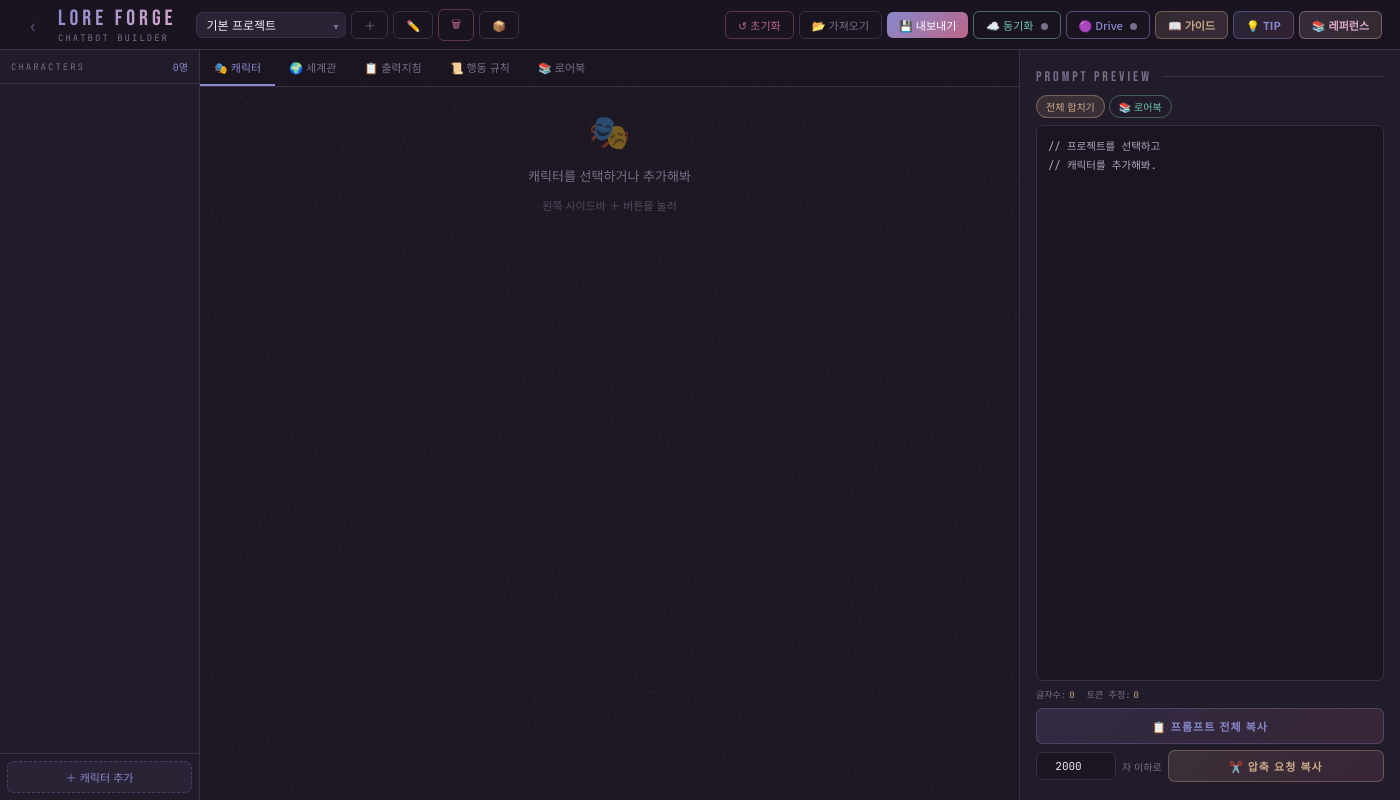
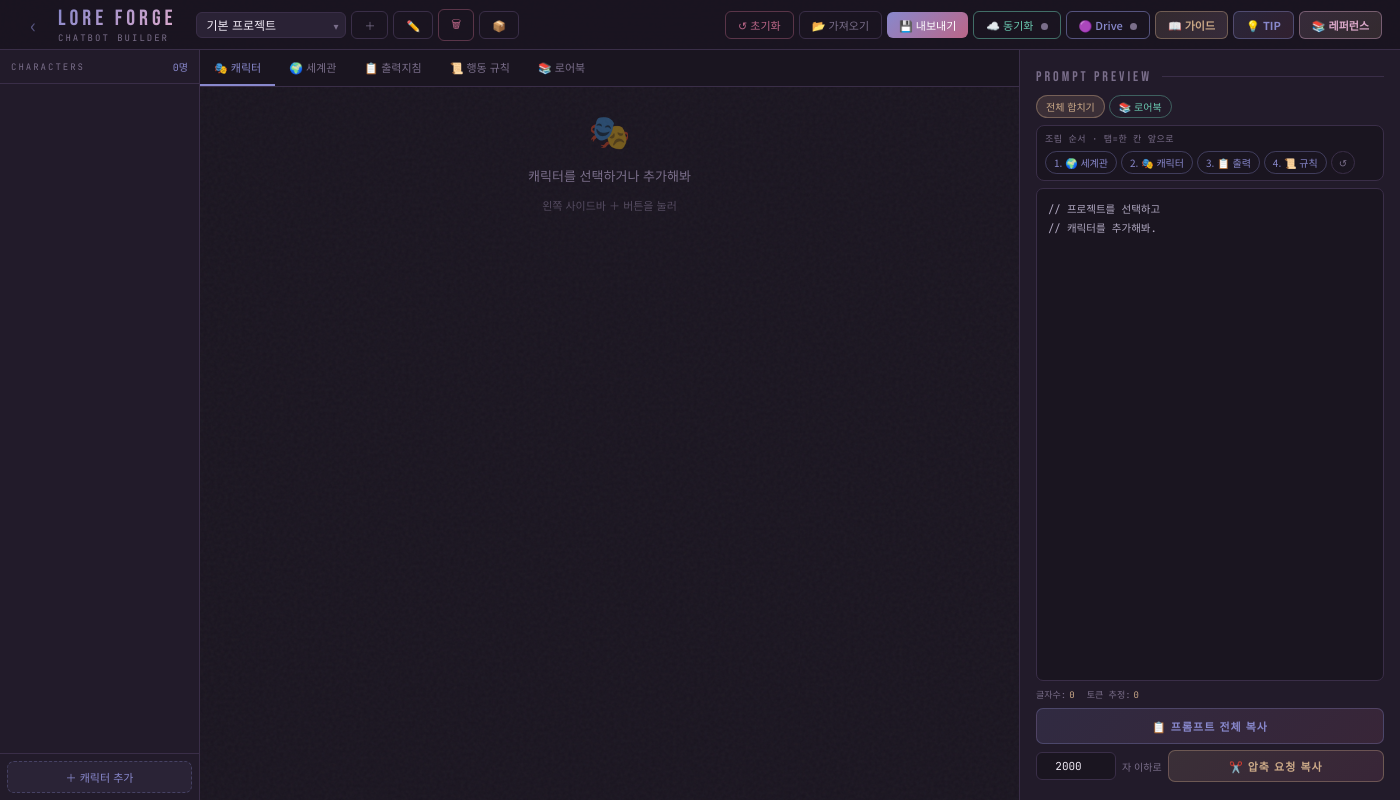
Before and after one commit to Yuki0117-S2/lore-forge, an Electron app: page index.html in a window 1400 px wide. Drawn offline with Linux system fonts and the light colour scheme.

Commit message:
Add files via upload

```diff
--- a/index.html
+++ b/index.html
@@ -149,6 +149,13 @@
   .preview-char-btn.active{background:rgba(136,137,205,0.15);border-color:var(--accent);color:var(--accent);}
   .preview-char-btn.all-btn{border-color:rgba(204,170,136,0.4);color:var(--accent4);}
   .preview-char-btn.all-btn.active{background:rgba(204,170,136,0.15);}
+  .order-bar{display:flex;align-items:center;gap:4px;flex-wrap:wrap;margin-bottom:7px;padding:6px 8px;background:var(--bg);border:1px solid var(--border);border-radius:8px;}
+  .order-label{font-size:9px;color:var(--muted);font-family:'JetBrains Mono',monospace;letter-spacing:0.5px;flex-basis:100%;margin-bottom:2px;}
+  .order-chip{padding:3px 8px;border-radius:20px;border:1px solid rgba(136,136,204,0.35);background:none;color:var(--accent);font-size:10px;cursor:pointer;font-family:'Noto Sans KR',sans-serif;transition:all 0.15s;white-space:nowrap;}
+  .order-chip:hover{background:rgba(136,136,204,0.12);}
+  .order-chip:active{transform:translateX(-2px);}
+  .order-chip.order-reset{border-color:var(--border);color:var(--muted);padding:3px 7px;}
+  .order-chip.order-reset:hover{border-color:var(--accent4);color:var(--accent4);}
   .prompt-output{background:var(--bg);border:1px solid var(--border);border-radius:7px;padding:11px;font-family:'JetBrains Mono',monospace;font-size:10.5px;line-height:1.8;color:#b0a8c0;white-space:pre-wrap;word-break:break-word;flex:1;min-height:200px;overflow-y:auto;}
   .prompt-stats{display:flex;gap:12px;margin-top:7px;}
   .stat{font-family:'JetBrains Mono',monospace;font-size:9px;color:var(--muted);display:flex;align-items:center;gap:3px;}
@@ -650,6 +657,7 @@
     <div class="char-select-bar" id="preview-char-bar">
       <button class="preview-char-btn all-btn active" onclick="setPreviewMode('all',this)">전체 합치기</button>
     </div>
+    <div class="order-bar" id="section-order-bar" style="display:none;"></div>
     <div class="prompt-output" id="prompt-output">// 프로젝트를 선택하고
 // 캐릭터를 추가해봐.</div>
     <div class="prompt-stats">
@@ -767,7 +775,7 @@ function getCurrentChar(){const p=getProject();if(!p)return null;return p.charac
 
 function newProjectData(name){
   return{id:'proj_'+Date.now(),name:name||'새 프로젝트',characters:[],currentCharId:null,archived:false,
-    globalTagData:{},lorebook:[],
+    globalTagData:{},lorebook:[],sectionOrder:['world','char','output','rules'],
     world:{name:'',era:'',desc:'',magic:'',society:'',taboo:'',places:'',toneVal:'50',ruleTags:[],atmoTags:[],placeTags:[],genreChips:[],worldTraits:[]},
     output:{povChips:[],styleChips:[],densityChips:[],lengthChips:[],actionChips:[],narrDetail:'',lengthDetail:'',status:'',affection:'',affectionFactor:'',extra:'',outputTraits:[]},
     rules:{extra:'',mustTags:[],neverTags:[]}
@@ -2026,6 +2034,41 @@ function setVal(id,val){const el=document.getElementById(id);if(el)el.value=val|
 // ===== 프리뷰 모드 =====
 function setPreviewMode(mode,btn){previewMode=mode;document.querySelectorAll('.preview-char-btn').forEach(b=>b.classList.remove('active'));btn.classList.add('active');updatePreview();}
 
+// ===== 섹션 순서 (프롬프트 조립 순서 커스텀) =====
+const SECTION_ORDER_DEFAULT=['world','char','output','rules'];
+const SECTION_ORDER_LABELS={world:'🌍 세계관',char:'🎭 캐릭터',output:'📋 출력',rules:'📜 규칙'};
+function getSectionOrder(proj){
+  // 구버전 프로젝트/외부 import 방어: 누락·중복·불량 키 자동 복구
+  let o=Array.isArray(proj.sectionOrder)?proj.sectionOrder.filter(k=>SECTION_ORDER_DEFAULT.includes(k)):[];
+  o=[...new Set(o)];
+  SECTION_ORDER_DEFAULT.forEach(k=>{if(!o.includes(k))o.push(k);});
+  return o;
+}
+function moveSectionOrder(key){
+  const proj=getProject();if(!proj)return;
+  const o=getSectionOrder(proj);
+  const i=o.indexOf(key);
+  if(i<=0)return; // 맨 앞 칩은 이동 없음
+  [o[i-1],o[i]]=[o[i],o[i-1]];
+  proj.sectionOrder=o;saveAll();updatePreview();
+}
+function resetSectionOrder(){
+  const proj=getProject();if(!proj)return;
+  proj.sectionOrder=[...SECTION_ORDER_DEFAULT];saveAll();updatePreview();
+  showToast('↺ 기본 순서로 되돌렸어!');
+}
+function renderSectionOrderBar(){
+  const bar=document.getElementById('section-order-bar');if(!bar)return;
+  const proj=getProject();
+  if(!proj||previewMode==='lorebook'){bar.style.display='none';return;}
+  bar.style.display='flex';
+  const o=getSectionOrder(proj);
+  let h='<span class="order-label">조립 순서 · 탭=한 칸 앞으로</span>';
+  h+=o.map((k,i)=>`<button class="order-chip" onclick="moveSectionOrder('${k}')">${i+1}. ${SECTION_ORDER_LABELS[k]}</button>`).join('');
+  h+='<button class="order-chip order-reset" onclick="resetSectionOrder()" title="기본 순서로">↺</button>';
+  bar.innerHTML=h;
+}
+
 function updatePreviewBar(){
   const bar=document.getElementById('preview-char-bar');const proj=getProject();
   bar.innerHTML=`<button class="preview-char-btn all-btn${previewMode==='all'?' active':''}" onclick="setPreviewMode('all',this)">전체 합치기</button>`;
@@ -2197,18 +2240,25 @@ function buildFullPrompt(){
     return lb.map(item=>`# 로어북: ${item.title}\n트리거 키워드: ${(item.keywords||[]).join(', ')||'(없음)'}\n\n${item.content||'(내용 없음)'}`).join('\n\n---\n\n');
   }
   if(previewMode==='all'){
-    const parts=proj.characters.map(c=>buildCharPrompt(c)).filter(Boolean);
-    if(world)parts.push(world);if(output)parts.push(output);if(rules)parts.push(rules);
+    const order=getSectionOrder(proj);
+    const charParts=proj.characters.map(c=>buildCharPrompt(c)).filter(Boolean);
+    const sec={world,output,rules};
+    const parts=[];
+    order.forEach(k=>{if(k==='char')parts.push(...charParts);else if(sec[k])parts.push(sec[k]);});
     return parts.join('\n\n---\n\n');
   }else{
     const char=proj.characters.find(c=>c.id===previewMode);if(!char)return'';
-    const parts=[buildCharPrompt(char)];
-    if(world)parts.push(world);if(output)parts.push(output);if(rules)parts.push(rules);
-    return parts.filter(Boolean).join('\n\n---\n\n');
+    const order=getSectionOrder(proj);
+    const charParts=[buildCharPrompt(char)].filter(Boolean);
+    const sec={world,output,rules};
+    const parts=[];
+    order.forEach(k=>{if(k==='char')parts.push(...charParts);else if(sec[k])parts.push(sec[k]);});
+    return parts.join('\n\n---\n\n');
   }
 }
 
 function updatePreview(){
+  renderSectionOrderBar();
   const prompt=buildFullPrompt();const out=document.getElementById('prompt-output');
   if(!prompt){out.textContent='// 프로젝트를 선택하고\n// 캐릭터를 추가해봐.';document.getElementById('stat-chars').textContent='0';document.getElementById('stat-tokens').textContent='0';return;}
   out.textContent=prompt;
```
